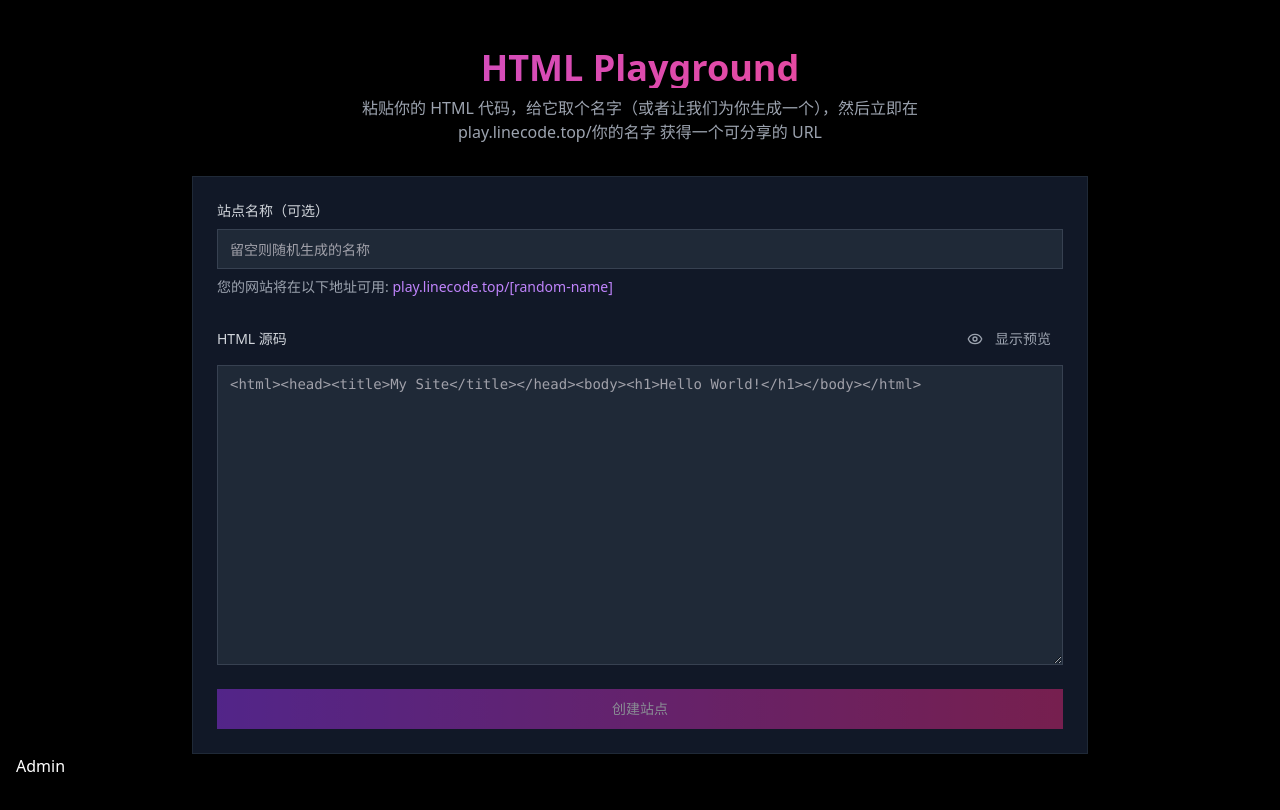
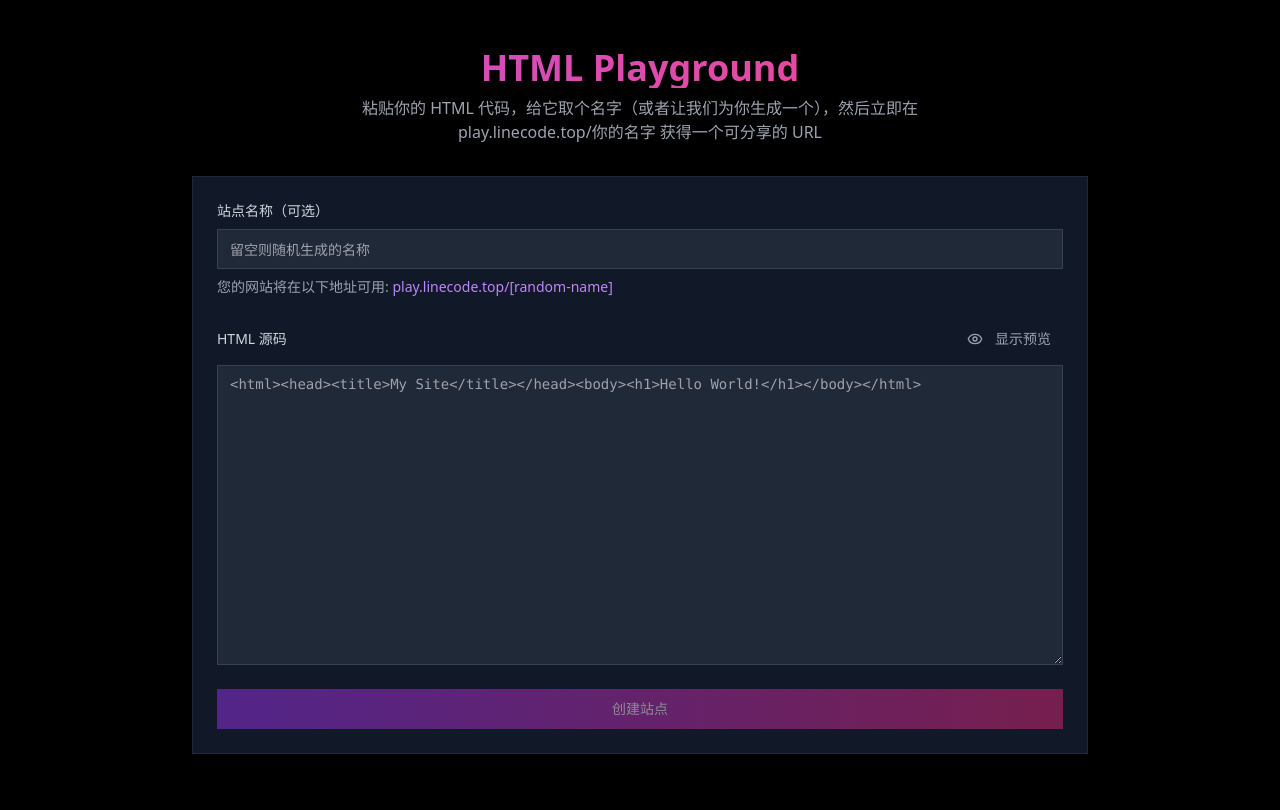
Before and after one commit to LHNB521/linecode-html-playground, a Next.js app: page / in a window 1280 px wide. Shown: the top 810 px of the page. Built offline with nearby package versions, Linux system fonts and the light colour scheme; what path would draw is missing.

Commit message:
fix: 隐藏管理页面的链接以改善用户体验

```diff
--- a/app/page.tsx
+++ b/app/page.tsx
@@ -16,7 +16,7 @@ export default function HomePage() {
 
         <CreateSite />
 
-        <Link href="/admin">
+        <Link href="/admin" className="hidden">
           Admin
         </Link>
       </div>
```
